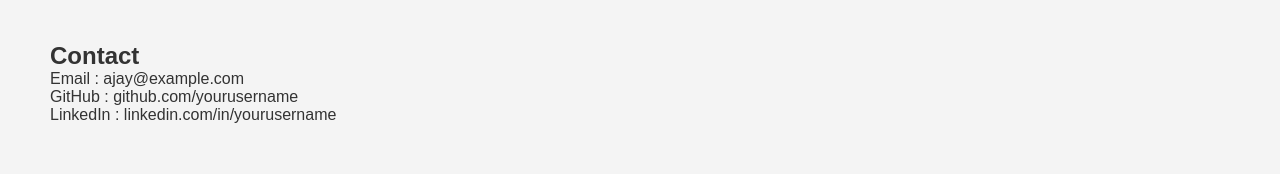
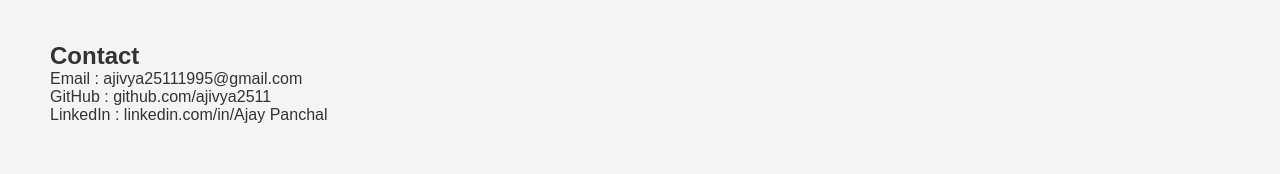
Before and after one commit to ajivya25111995/SelfGitPortfolio, a plain HTML site: page index.html in a window 1280 px wide. Shown: the part 977-1151 px from the top of the page. Drawn offline with Linux system fonts and the light colour scheme; files that its build step writes are made by us from their sources; files whose address does not match are found by name.

Commit message:
devbranchcommit

```diff
--- a/index.html
+++ b/index.html
@@ -131,11 +131,11 @@ GitHub repository connected with automated deployment pipeline.
 
 <h2>Contact</h2>
 
-<p>Email : ajay@example.com</p>
+<p>Email : ajivya25111995@gmail.com</p>
 
-<p>GitHub : github.com/yourusername</p>
+<p>GitHub : github.com/ajivya2511</p>
 
-<p>LinkedIn : linkedin.com/in/yourusername</p>
+<p>LinkedIn : linkedin.com/in/Ajay Panchal</p>
 
 </section>
 
```
